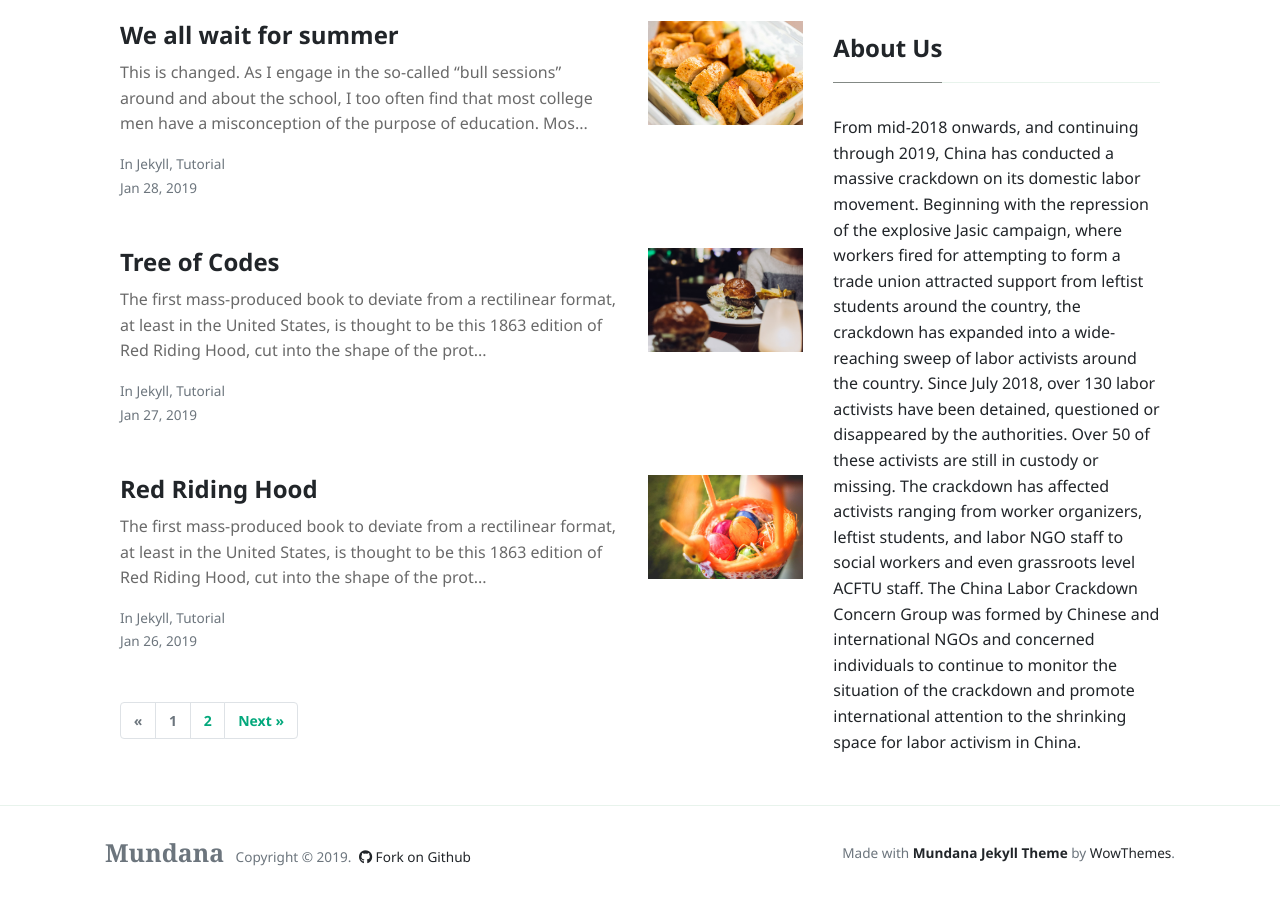
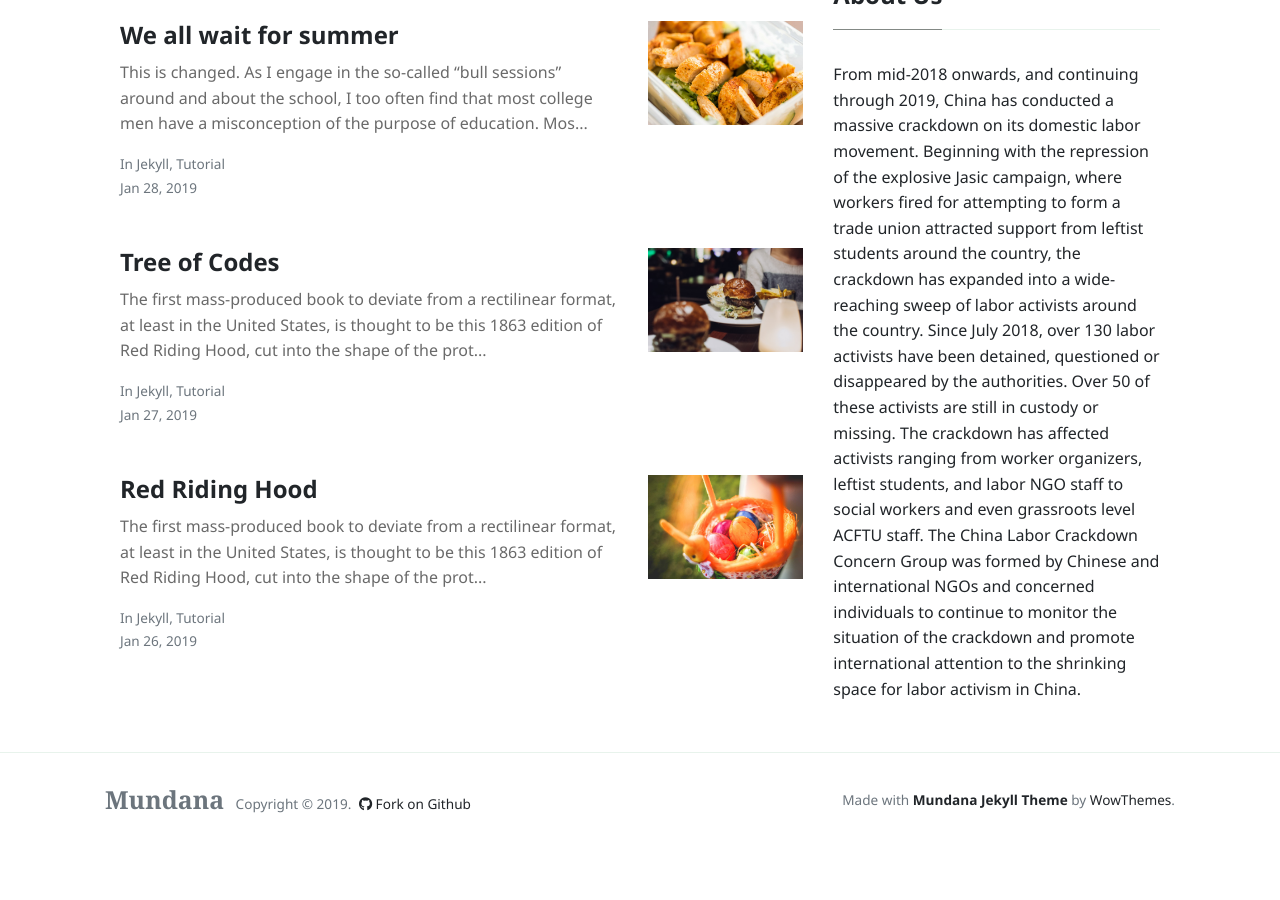
Before and after one commit to laoquan18/laoquan18.github.io, a Jekyll site: the page built from index.html, in a window 1280 px wide and 900 px high, scrolled down 1842 px. Built offline with Jekyll 4.4.1, drawn with Linux system fonts in a browser that asks for light colours; nearby versions of some CDN libraries; the list of posts is cut into pages by our own code; after the commit the page ends 2688 px from its top, so only the background shows below that.

Commit message:
Update index.html

```diff
--- a/index.html
+++ b/index.html
@@ -178,34 +178,6 @@
 
         {% endfor %}
 
-        <div class="mt-5">
-         <!-- Pagination links -->
-            {% if paginator.total_pages > 1 %}
-            <ul class="pagination">
-              {% if paginator.previous_page %}
-                <li class="page-item"><a class="page-link" href="{{ paginator.previous_page_path | prepend: site.baseurl | replace: '//', '/' }}">&laquo; Prev</a></li>
-              {% else %}
-                <li class="page-item disabled"><span class="prev page-link">&laquo;</span></li>
-              {% endif %}
-
-              {% for page in (1..paginator.total_pages) %}
-                {% if page == paginator.page %}
-                <li class="page-item disabled"><span class="webjeda page-link">{{ page }}</span></li>
-                {% elsif page == 1 %}
-                <li class="page-item"><a class="page-link" href="{{site.baseurl}}/">{{ page }}</a></li>
-                {% else %}
-                <li class="page-item"><a class="page-link" href="{{ site.paginate_path | prepend: site.baseurl | replace: '//', '/' | replace: ':num', page }}">{{ page }}</a></li>
-                {% endif %}
-              {% endfor %}
-
-              {% if paginator.next_page %}
-                <li class="page-item"><a class="page-link" href="{{ paginator.next_page_path | prepend: site.baseurl | replace: '//', '/' }}">Next &raquo;</a></li>
-              {% else %}
-                <li class="page-item disabled"><span class="next page-link">&raquo;</span></li>
-              {% endif %}
-            </ul>
-            {% endif %}
-        </div>
 
     </div>
 
```
